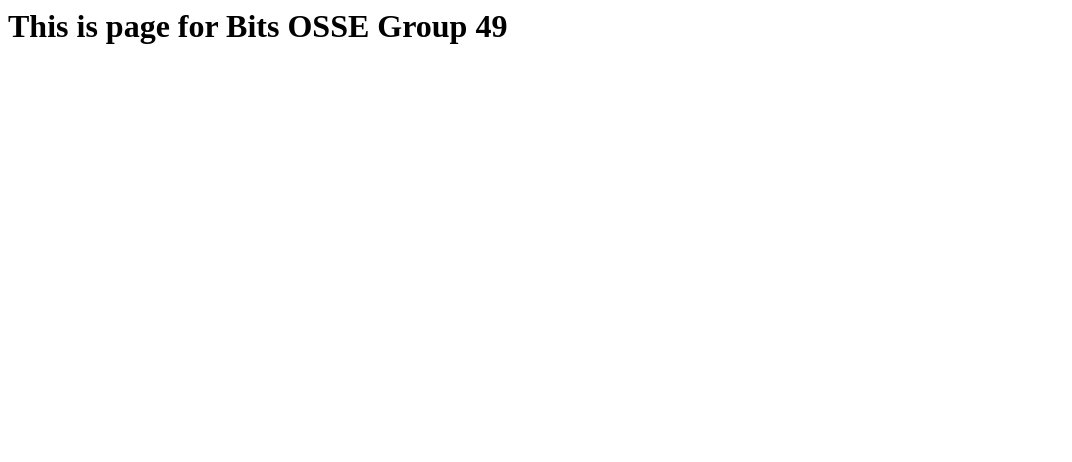
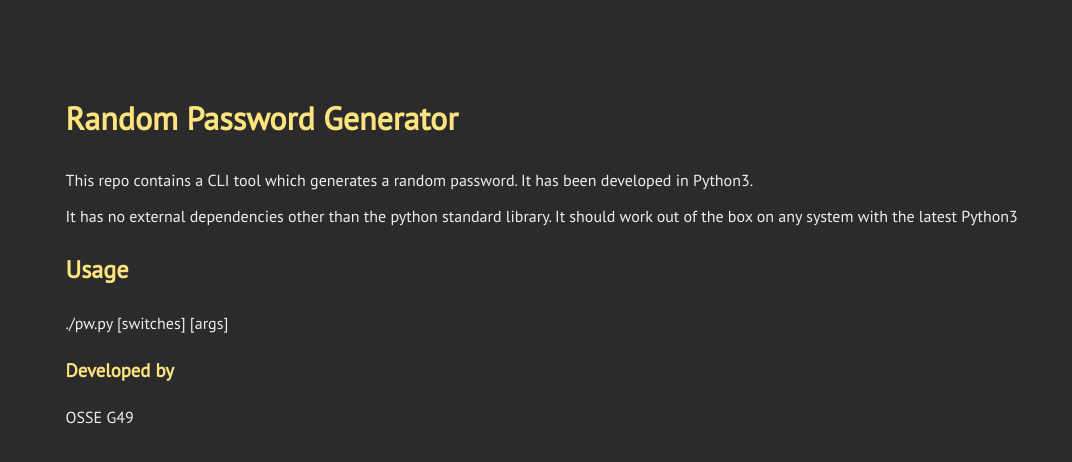
Before and after one commit to sonu041/Bits_OSSE_G49, a plain HTML site: page index.html in a window 1280 px wide. Shown: the whole page, without its empty margins (0-1072 px from the left). Drawn offline with Linux system fonts and the light colour scheme.

Commit message:
Updated index.html with new design and info
Updated the index.html to reflect information about the CLI tool developed within this repo.

```diff
--- a/index.html
+++ b/index.html
@@ -1 +1,34 @@
-<h1> This is page for Bits OSSE Group 49 </h1>
+<html><head>
+<title>OSSE G49</title>
+<link href='https://fonts.googleapis.com/css?family=PT+Sans' rel='stylesheet' type='text/css'>
+<script src="https://use.fontawesome.com/92fac7c171.js"></script>
+<style>
+    body {
+        font-family: 'PT Sans', sans-serif;
+        background-color: #2B2B2B;
+        color: #EEEEEE;
+        transform: translate(5%, 10%);
+        max-width: 90%;
+    }
+    h1, h2, h3 { line-height: 2; color: #FDE47F; vertical-align: bottom; }
+    p { line-height: 1.2; text-align: left; vertical-align: top }
+    p.btm { line-height: 100px; word-spacing: 1em; }
+</style>
+<base target="_blank">
+</head>
+  <body>
+
+    <h1>Random Password Generator</h1>
+
+    <p>This repo contains a CLI tool which generates a random password. It has been developed in Python3.</p>
+
+    <p>It has no external dependencies other than the python standard library. It should work out of the box on any system with the latest Python3</p>
+
+    <h2>Usage</h2>
+
+    <p>./pw.py [switches] [args]</p>
+
+    <h3>Developed by</h3>
+    <p>OSSE G49</p>
+  </body>
+</html>
```
